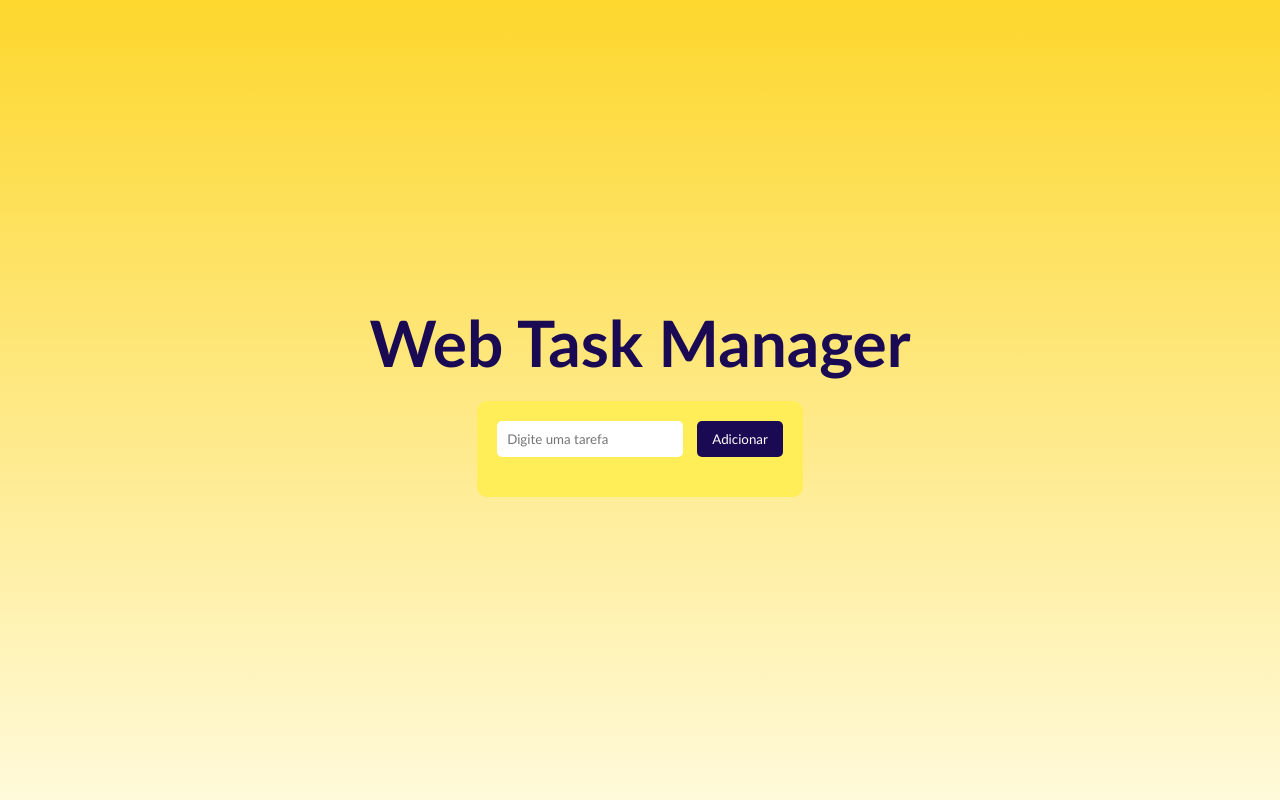
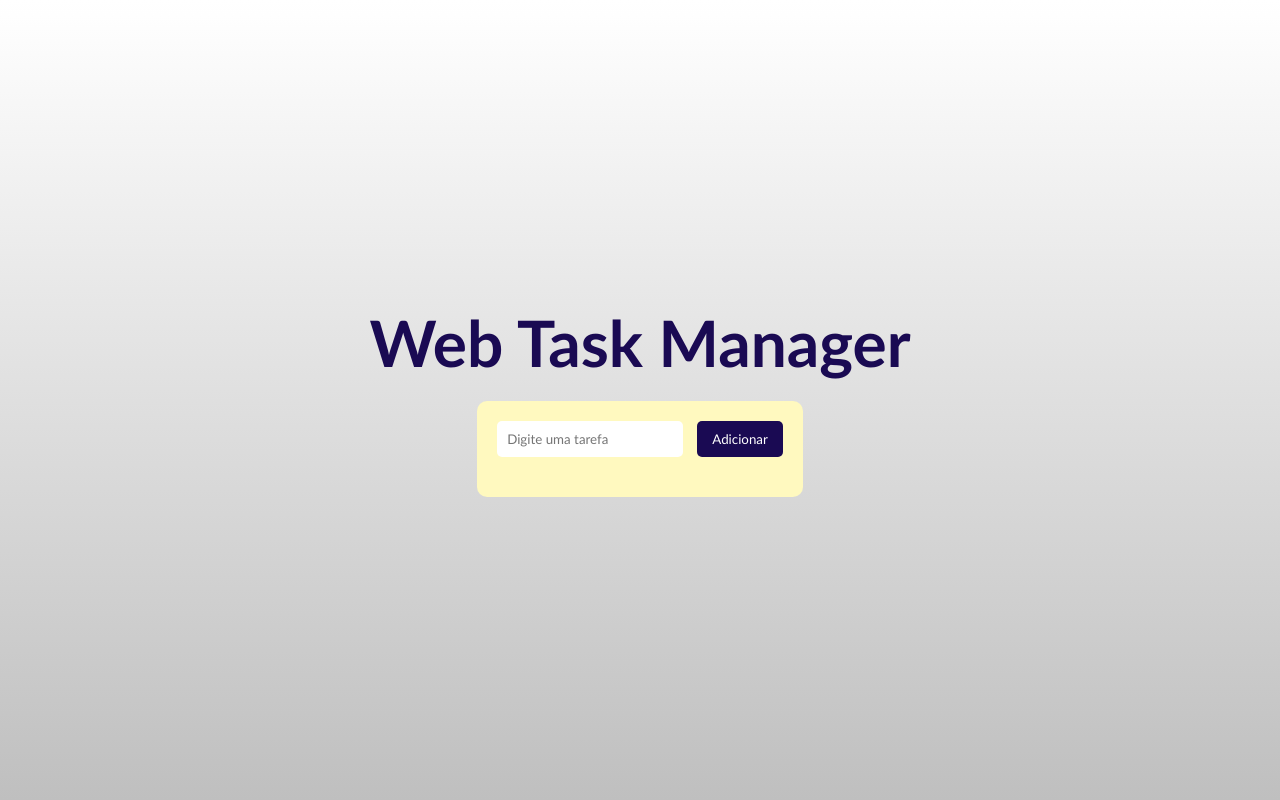
Before and after one commit to hugoMiquilino/web-tast-manager-flask, a Flask app: page / in a window 1280 px wide. Run offline with Flask 3, Linux system fonts and the light colour scheme.

Commit message:
Atualizada a paleta de cores.

```diff
--- a/templates/index.html
+++ b/templates/index.html
@@ -11,8 +11,8 @@
         }
 
         body {
-            background: #fff29e;
-            background: linear-gradient(0deg, rgb(255, 250, 218) 0%, rgba(253, 215, 45, 1) 100%);
+            background: #bfbfbf;
+            background: linear-gradient(0deg, rgba(191, 191, 191, 1) 0%, rgba(254, 254, 254, 1) 98%, rgba(255, 255, 255, 1) 100%);
         }
 
         #main-container {
@@ -30,7 +30,7 @@
         }
 
         #container {
-            background: #ffee58;
+            background: #fff9bf;
             padding: 20px;
             border-radius: 10px;
         }
```
